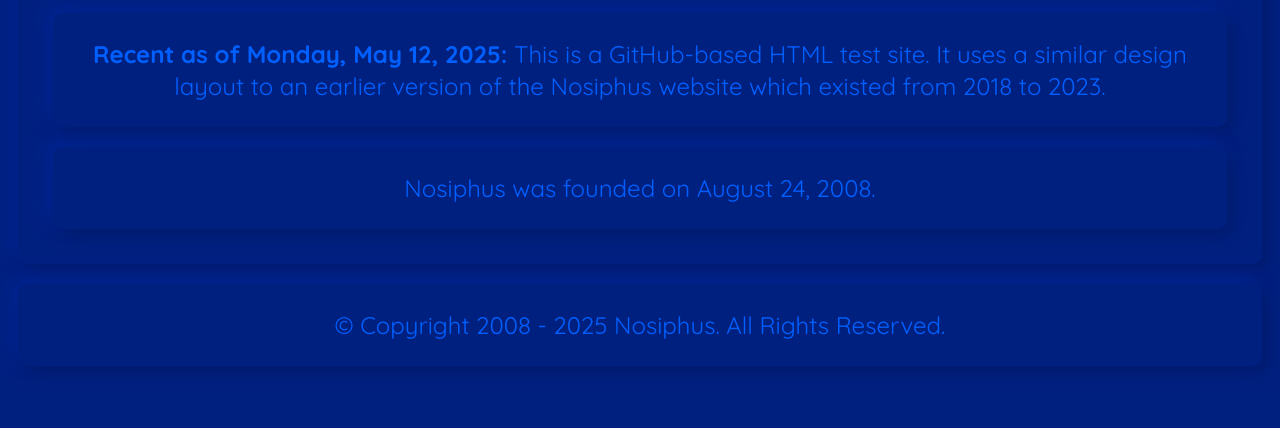
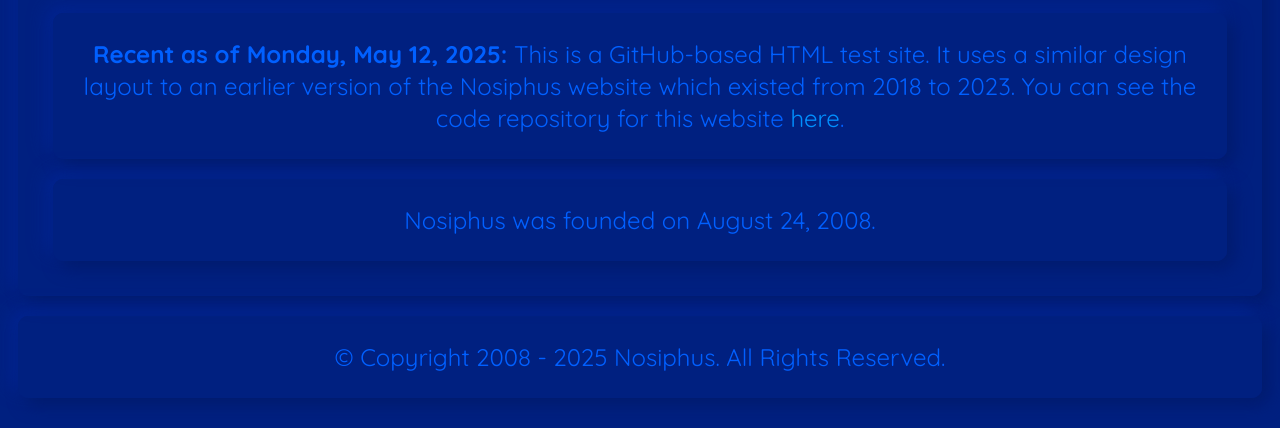
Before and after one commit to Nosiphus/nosiphus, a plain HTML site: page index.html in a window 1280 px wide. Shown: the part 372-800 px from the top of the page. Drawn offline with nearby package versions, Linux system fonts and the light colour scheme.

Commit message:
add link

```diff
--- a/index.html
+++ b/index.html
@@ -43,7 +43,7 @@
 
 			<p class="container">
 
-				<strong>Recent as of Monday, May 12, 2025:</strong> This is a GitHub-based HTML test site. It uses a similar design layout to an earlier version of the Nosiphus website which existed from 2018 to 2023.
+				<strong>Recent as of Monday, May 12, 2025:</strong> This is a GitHub-based HTML test site. It uses a similar design layout to an earlier version of the Nosiphus website which existed from 2018 to 2023. You can see the code repository for this website <a href="https://github.com/Nosiphus/nosiphus">here</a>.
 
 			</p>
 
```
